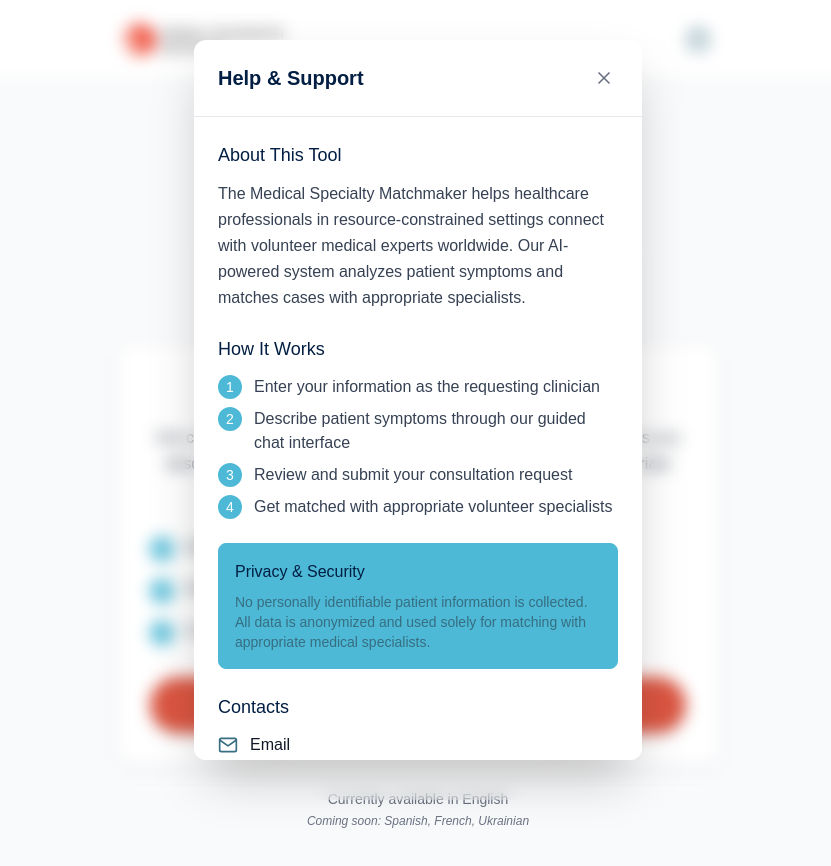
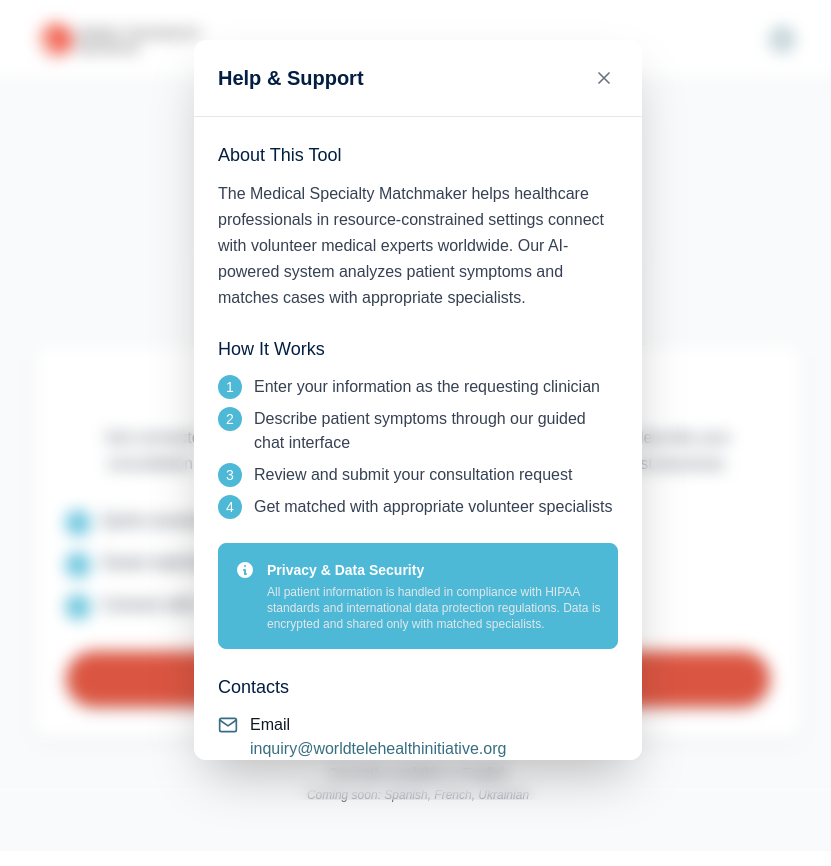
Before and after one commit to ASUCICREPO/Medical-Specialty-Matchmaker, a Next.js app in the folder frontend/: page / in a window 1280 px wide. Both pictures are taken after a click on the button "Help". Shown: the top 866 px of the page, without its empty margins (222-1053 px from the left). Built offline with nearby package versions, Linux system fonts and the light colour scheme.

Commit message:
Finalize UI

```diff
--- a/frontend/app/components/Header.tsx
+++ b/frontend/app/components/Header.tsx
@@ -10,7 +10,7 @@ export function Header() {
   return (
     <>
       <header className="w-full border-b border-gray-200 bg-white py-4 px-6">
-        <div className="max-w-[600px] mx-auto flex items-center justify-between">
+        <div className="max-w-2xl lg:max-w-3xl mx-auto flex items-center justify-between">
           <Image
             src="/WTI-logo-horiz-800px.png"
             alt="World Telehealth Initiative"
--- a/frontend/app/components/HelpModal.tsx
+++ b/frontend/app/components/HelpModal.tsx
@@ -101,12 +101,26 @@ export function HelpModal({ isOpen, onClose }: HelpModalProps) {
           </div>
 
           {/* Privacy Notice */}
-          <div className="bg-wti-teal bg-opacity-10 border border-wti-teal rounded-lg p-4">
-            <h4 className="font-medium text-wti-navy mb-2">Privacy & Security</h4>
-            <p className="text-sm text-wti-dark-teal">
-              No personally identifiable patient information is collected. All data is anonymized
-              and used solely for matching with appropriate medical specialists.
-            </p>
+          <div className="bg-wti-teal bg-opacity-10 border border-wti-teal border-opacity-30 rounded-lg p-4">
+            <div className="flex gap-3">
+              <div className="shrink-0">
+                <svg className="w-5 h-5 text-white" fill="currentColor" viewBox="0 0 20 20">
+                  <path
+                    fillRule="evenodd"
+                    d="M18 10a8 8 0 11-16 0 8 8 0 0116 0zm-7-4a1 1 0 11-2 0 1 1 0 012 0zM9 9a1 1 0 000 2v3a1 1 0 001 1h1a1 1 0 100-2v-3a1 1 0 00-1-1H9z"
+                    clipRule="evenodd"
+                  />
+                </svg>
+              </div>
+              <div className="text-sm">
+                <p className="text-white mb-1">
+                  <strong>Privacy & Data Security</strong>
+                </p>
+                <p className="text-gray-200 text-xs">
+                  All patient information is handled in compliance with HIPAA standards and international data protection regulations. Data is encrypted and shared only with matched specialists.
+                </p>
+              </div>
+            </div>
           </div>
 
           {/* Support Contacts */}
--- a/frontend/app/components/ProgressIndicator.tsx
+++ b/frontend/app/components/ProgressIndicator.tsx
@@ -5,7 +5,7 @@ interface ProgressIndicatorProps {
 
 export function ProgressIndicator({ currentStep, totalSteps }: ProgressIndicatorProps) {
   return (
-    <div className="flex items-center justify-center gap-2 mb-8">
+    <div className="flex items-center justify-center mb-8">
       {Array.from({ length: totalSteps }, (_, index) => {
         const stepNumber = index + 1;
         const isCompleted = stepNumber < currentStep;
@@ -37,7 +37,7 @@ export function ProgressIndicator({ currentStep, totalSteps }: ProgressIndicator
               )}
             </div>
             {stepNumber < totalSteps && (
-              <div className={`w-12 h-1 mx-1 ${
+              <div className={`w-12 h-1 mx-2 ${
                 isCompleted ? 'bg-wti-teal' : 'bg-gray-200'
               }`} />
             )}
--- a/frontend/app/components/screens/ClinicianForm.tsx
+++ b/frontend/app/components/screens/ClinicianForm.tsx
@@ -39,7 +39,7 @@ export function ClinicianForm({ onBack, onNext }: ClinicianFormProps) {
 
   return (
     <div className="min-h-[calc(100vh-120px)] px-6 py-8">
-      <div className="max-w-[600px] mx-auto">
+      <div className="max-w-2xl lg:max-w-3xl mx-auto">
         <BackButton onClick={onBack} />
 
         <ProgressIndicator currentStep={1} totalSteps={3} />
--- a/frontend/app/components/screens/FormReview.tsx
+++ b/frontend/app/components/screens/FormReview.tsx
@@ -175,7 +175,7 @@ export function FormReview({ onBack, onSubmit, clinicianData, chatData }: FormRe
 
   return (
     <div className="min-h-[calc(100vh-120px)] px-6 py-8">
-      <div className="max-w-[600px] mx-auto">
+      <div className="max-w-2xl lg:max-w-3xl mx-auto">
         <BackButton onClick={onBack} />
 
         <ProgressIndicator currentStep={3} totalSteps={3} />
@@ -293,13 +293,13 @@ export function FormReview({ onBack, onSubmit, clinicianData, chatData }: FormRe
 
             {/* Re-evaluate Button - Shows when symptoms are changed */}
             {symptomsChanged && (
-              <div className="mt-4 p-4 bg-blue-50 border border-blue-200 rounded-lg">
+              <div className="mt-4 p-4 bg-wti-teal bg-opacity-10 border border-wti-teal border-opacity-30 rounded-lg">
                 <div className="flex items-center justify-between gap-4">
                   <div>
-                    <p className="text-sm font-medium text-blue-900 mb-1">
+                    <p className="text-sm font-medium text-white mb-1">
                       Symptoms Updated
                     </p>
-                    <p className="text-xs text-blue-700">
+                    <p className="text-xs text-gray-200">
                       Re-evaluate to get updated specialty recommendations based on the new symptoms.
                     </p>
                   </div>
@@ -345,10 +345,10 @@ export function FormReview({ onBack, onSubmit, clinicianData, chatData }: FormRe
         </div>
 
         {/* Privacy Notice */}
-        <div className="bg-blue-50 border border-blue-200 rounded-lg p-4 mb-6">
+        <div className="bg-wti-teal bg-opacity-10 border border-wti-teal border-opacity-30 rounded-lg p-4 mb-6">
           <div className="flex gap-3">
-            <div className="flex-shrink-0">
-              <svg className="w-5 h-5 text-blue-600" fill="currentColor" viewBox="0 0 20 20">
+            <div className="shrink-0">
+              <svg className="w-5 h-5 text-white" fill="currentColor" viewBox="0 0 20 20">
                 <path
                   fillRule="evenodd"
                   d="M18 10a8 8 0 11-16 0 8 8 0 0116 0zm-7-4a1 1 0 11-2 0 1 1 0 012 0zM9 9a1 1 0 000 2v3a1 1 0 001 1h1a1 1 0 100-2v-3a1 1 0 00-1-1H9z"
@@ -357,10 +357,10 @@ export function FormReview({ onBack, onSubmit, clinicianData, chatData }: FormRe
               </svg>
             </div>
             <div className="text-sm">
-              <p className="text-blue-900 mb-1">
+              <p className="text-white mb-1">
                 <strong>Privacy & Data Security</strong>
               </p>
-              <p className="text-blue-800 text-xs">
+              <p className="text-gray-200 text-xs">
                 All patient information is handled in compliance with HIPAA standards and international data protection regulations. Data is encrypted and shared only with matched specialists.
               </p>
             </div>
--- a/frontend/app/components/screens/SpecialtyResults.tsx
+++ b/frontend/app/components/screens/SpecialtyResults.tsx
@@ -85,7 +85,7 @@ export function SpecialtyResults({ onBack, onSubmit, clinicianData, patientData
 
   return (
     <div className="min-h-[calc(100vh-120px)] px-6 py-8">
-      <div className="max-w-[600px] mx-auto">
+      <div className="max-w-2xl lg:max-w-3xl mx-auto">
         <BackButton onClick={onBack} />
 
         <ProgressIndicator currentStep={3} totalSteps={3} />
--- a/frontend/app/components/screens/WelcomeScreen.tsx
+++ b/frontend/app/components/screens/WelcomeScreen.tsx
@@ -17,7 +17,7 @@ export function WelcomeScreen({
 }: WelcomeScreenProps) {
   return (
     <div className="flex flex-col items-center justify-center min-h-[calc(100vh-120px)] px-6 py-12">
-      <div className="max-w-[600px] w-full">
+      <div className="max-w-2xl lg:max-w-3xl w-full">
         {/* Logo Section */}
         <div className="flex justify-center mb-12">
           <Image
@@ -48,16 +48,16 @@ export function WelcomeScreen({
                   />
                 </svg>
               </div>
-              <h2 className="text-lg font-semibold text-wti-navy">
+              <h2 className="text-lg font-semibold text-white">
                 Welcome back, {clinicianName}!
               </h2>
             </div>
-            <p className="text-wti-dark-teal text-sm mb-4">
+            <p className="text-gray-200 text-sm mb-2">
               Your information is saved. You can start a new consultation request right away.
             </p>
             <button
               onClick={onClearClinicianData}
-              className="text-wti-dark-teal hover:text-wti-navy text-sm underline transition-colors"
+              className="text-gray-200 hover:text-white text-sm underline transition-colors"
             >
               Use different clinician information
             </button>
```
Also changed, not shown: frontend/app/components/screens/ChatInterface.tsx (+20 -18 lines).
